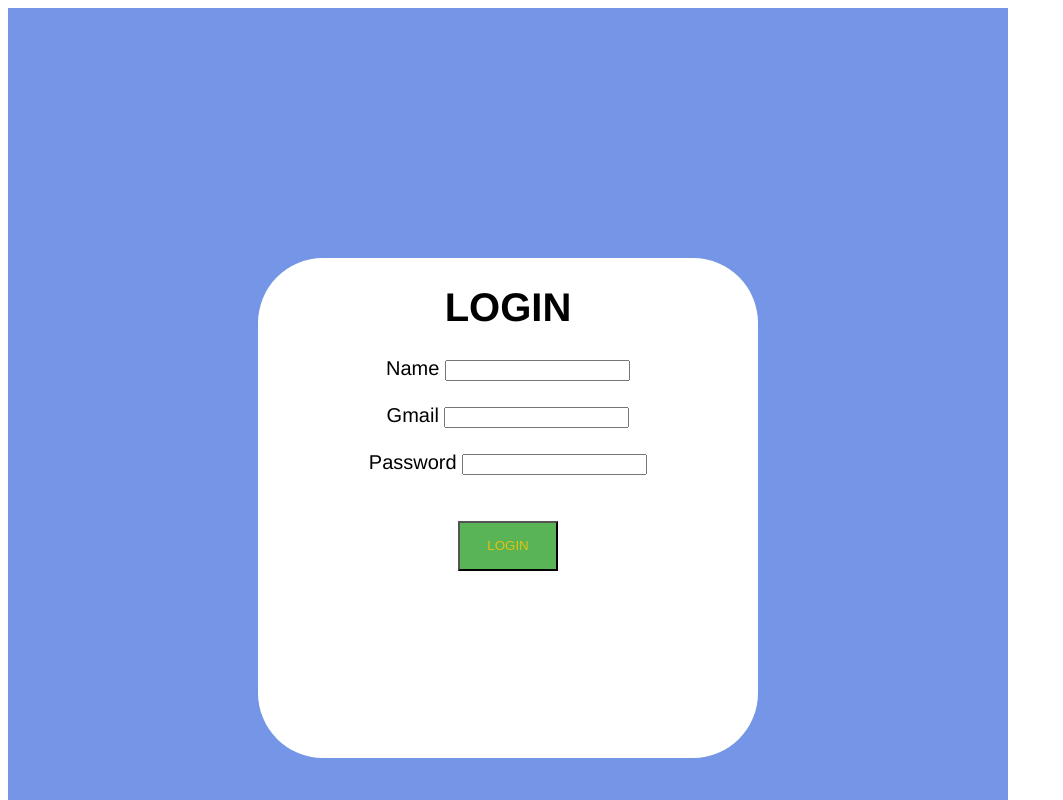
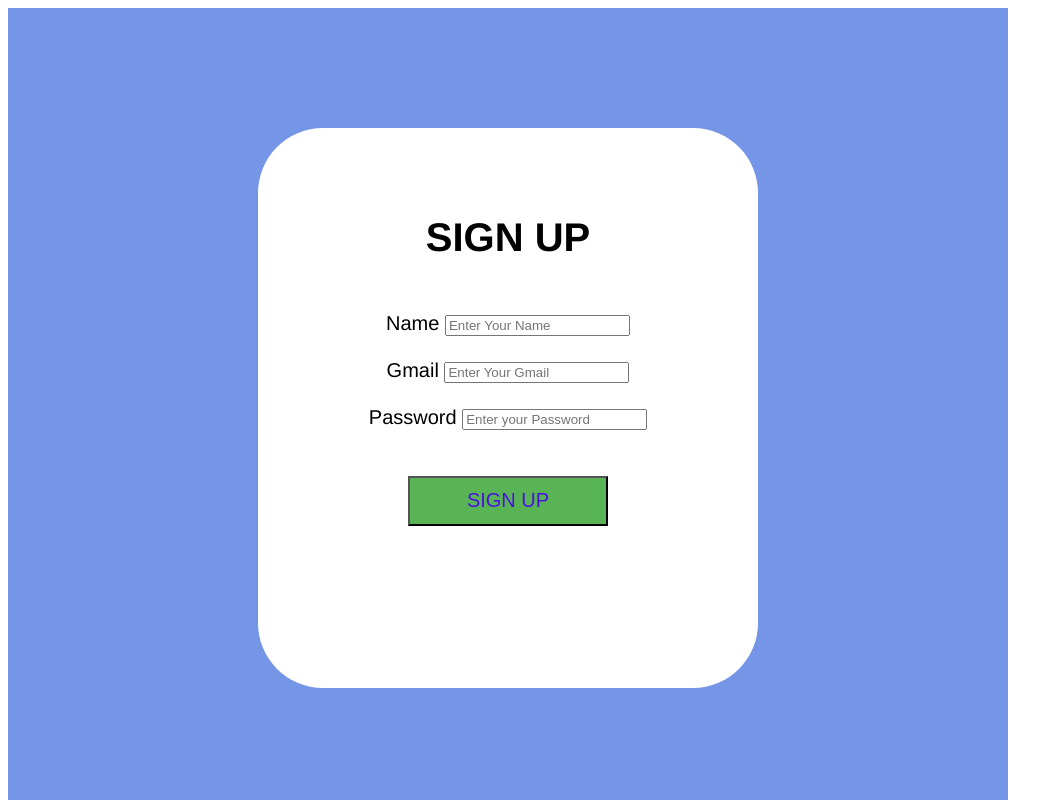
Before and after one commit to ChandraPrakashRai/MERN-STACK-DEVELOPMENT, a plain HTML site: page FRONTENED/CSS/Day 10/Project/index.html in a window 1280 px wide. Shown: the top 800 px of the page, without its empty margins (0-1063 px from the left). Drawn offline with Linux system fonts and the light colour scheme.

Commit message:
SIGN UP page

```diff
--- a/FRONTENED/CSS/Day 10/Project/index.html
+++ b/FRONTENED/CSS/Day 10/Project/index.html
@@ -9,18 +9,23 @@
 <body>
     <div class="main">
             <div class="login">
-                <h1 style="text-align: center;">LOGIN</h1>
-                <label for="">Name</label>
-                <input type="text">
+                <h1 style="text-align: center;">SIGN UP</h1>
+
+                 <div class="input">
+                    <label for="">Name</label>
+                <input type="text" placeholder="Enter Your Name">
                 <br><br>
                 <label for="">Gmail</label>
-                <input type="password">
+                <input type="password" placeholder="Enter Your Gmail">
                 <br><br>
                 <label for="">Password</label>
-                <input type="Password" >
+                <input type="Password" placeholder="Enter your Password" >
                 <br><br><br>
-                <button style="background-color: #58B454; color: rgb(226, 195, 18); height: 50px; width: 100px;">    LOGIN</button>
-            </div>
+                <button style="background-color: #58B454; font-size: 20px; color: rgb(74, 18, 226); height: 50px; "> SIGN UP</button>
+
+                 </div>
+                 </div>
+
     </div>
 </body>
 </html>
--- a/FRONTENED/CSS/Day 10/Project/style.css
+++ b/FRONTENED/CSS/Day 10/Project/style.css
@@ -1,6 +1,6 @@
 .main{
     background-color: #7596E6;
-    height: 1000px;
+    height: 800px;
     width: 1000px;
     display: flex;
     justify-content: center;
@@ -15,4 +15,11 @@
     font-size: 20px;
     font-family: 'Franklin Gothic Medium', 'Arial Narrow', Arial, sans-serif;
     border-radius: 65px;
+    padding-top: 60px;
 }
+button{
+    width: 200px;
+}
+.input{
+    padding-top: 25px;
+}
```
Also changed, not shown: FRONTENED/CSS/Day 10/FlexBox/style.css (line endings or trailing spaces).
